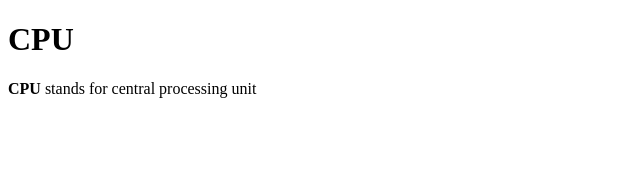
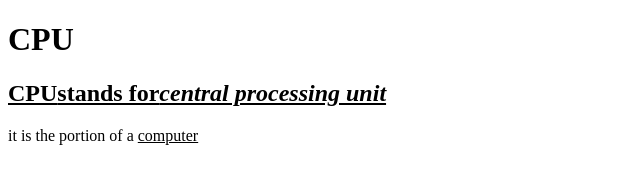
Before and after one commit to iamneo-production/fdcfacbcfeddaeadaeccdfffebaeceaec, a website: page public/index.html in a window 1280 px wide. Shown: the whole page, without its empty margins (0-640 px from the left). Drawn offline with Linux system fonts and the light colour scheme.

Commit message:
Backup Commit

```diff
--- a/public/index.html
+++ b/public/index.html
@@ -9,7 +9,7 @@
 </head>
 <body>
     <h1>CPU</h1>
-    <p><b>CPU</b> stands for central processing unit</p>
-    <p></p>
+    <h2><u><b>CPU</b>stands for<i>central processing unit</i></u></h2>
+    it is the portion of a <u>computer</u>
 </body>
 </html>
```
